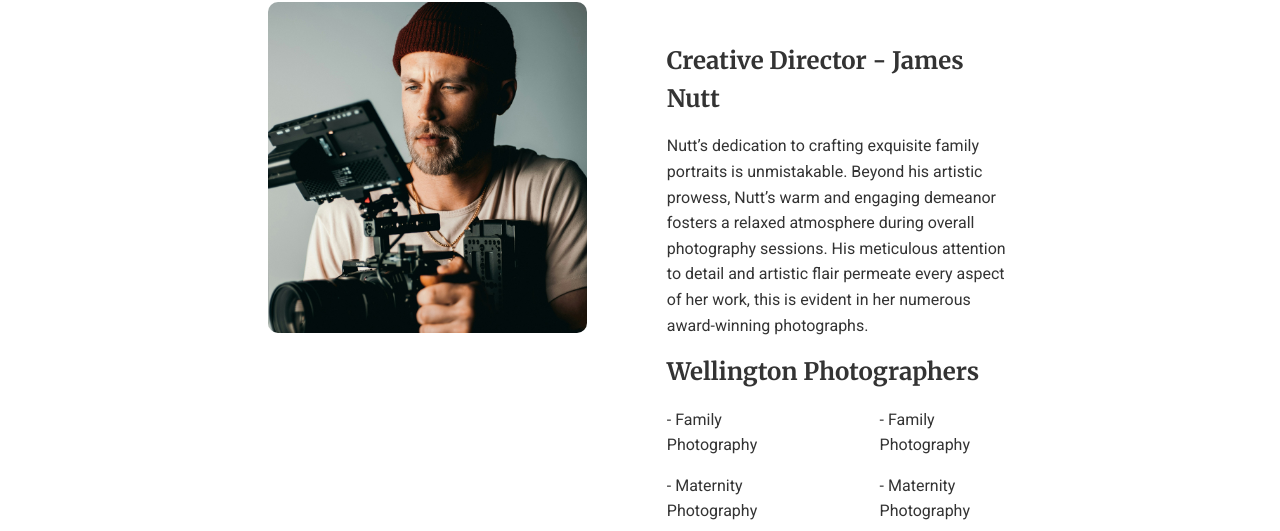
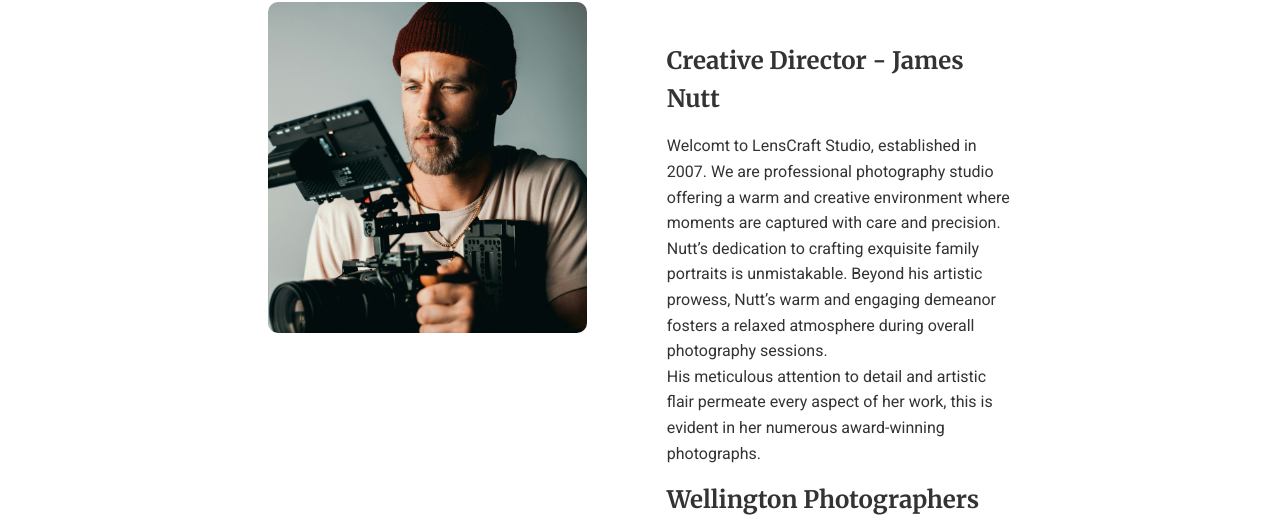
Before and after one commit to miasungjikim/LensCraftStudio, a plain HTML site: page aboutus.html in a window 1280 px wide. Shown: the part 221-752 px from the top of the page. Drawn offline with Linux system fonts and the light colour scheme.

Commit message:
Update aboutus.html

```diff
--- a/aboutus.html
+++ b/aboutus.html
@@ -52,9 +52,9 @@
             </div>
             <div class="content_box">
                 <h3>Creative Director - James Nutt</h3>
-                <p>Nutt’s dedication to crafting exquisite family portraits is unmistakable.
-                    Beyond his artistic prowess, Nutt’s warm and engaging demeanor fosters a relaxed atmosphere during overall photography sessions.
-                    His meticulous attention to detail and artistic flair permeate every aspect of her work, this is evident in her numerous award-winning photographs.
+                <p>Welcomt to LensCraft Studio, established in 2007. We are professional photography studio offering a warm and creative environment where moments are captured with care and precision.<br>            Nutt’s dedication to crafting exquisite family portraits is unmistakable.
+                    Beyond his artistic prowess, Nutt’s warm and engaging demeanor fosters a relaxed atmosphere during overall photography sessions.<br>
+                    His meticulous attention to detail and artistic flair permeate every aspect of her work, this is evident in her numerous award-winning photographs.
                 </p>
                 <h3>Wellington Photographers</h3>
                 <div class="wrap_box">
```
